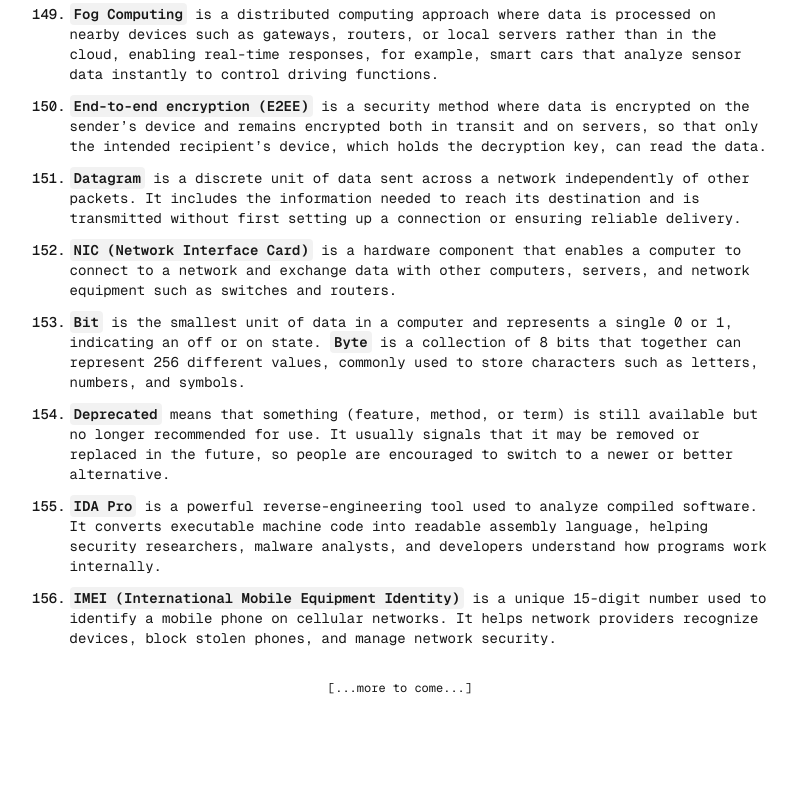
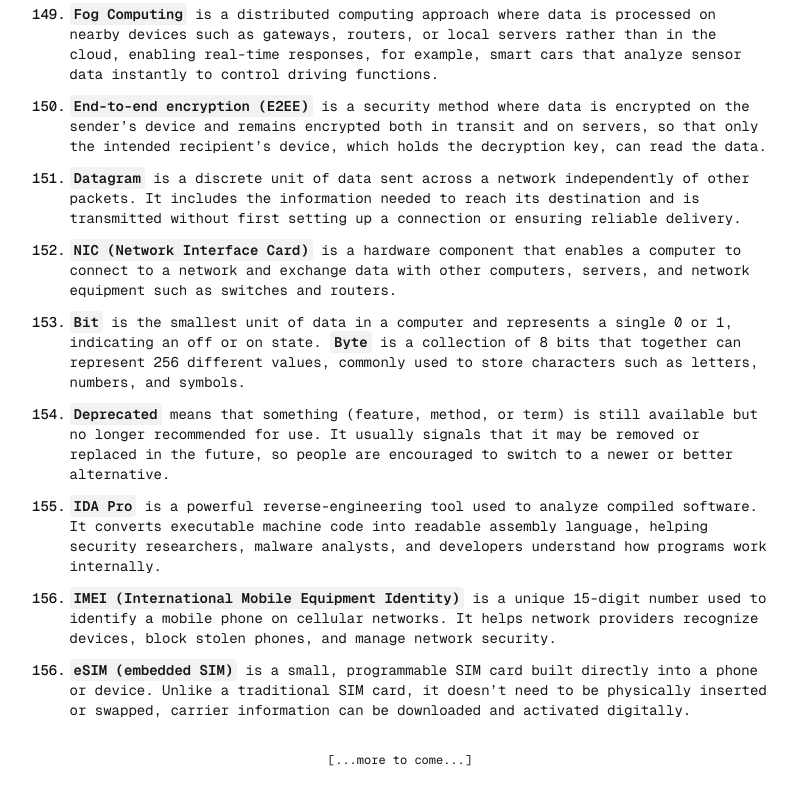
Before and after one commit to BrahimBoussada/mind-log, a Next.js app: page / in a window 1280 px wide. Shown: the part 10255-11055 px from the top of the page, without its empty margins (240-1037 px from the left). Before the commit the page ends 10983 px from the top, so only its background shows below. Built offline with nearby package versions, Linux system fonts and the light colour scheme.

Commit message:
log:29-01-2026

```diff
--- a/src/app/page.tsx
+++ b/src/app/page.tsx
@@ -1525,6 +1525,16 @@ export default function Home() {
           </Text>
         </Note>
 
+        <Note>
+          <N>156.</N>
+          <Text>
+            <Key>eSIM (embedded SIM)</Key> is a small, programmable SIM card
+            built directly into a phone or device. Unlike a traditional SIM
+            card, it doesn’t need to be physically inserted or swapped, carrier
+            information can be downloaded and activated digitally.
+          </Text>
+        </Note>
+
         {/* --- end --- */}
       </NoteWrapper>
 
```
